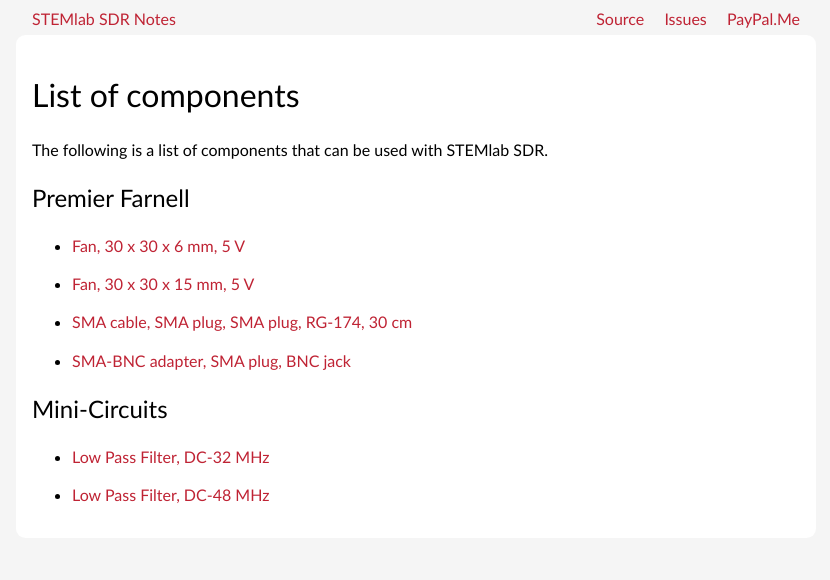
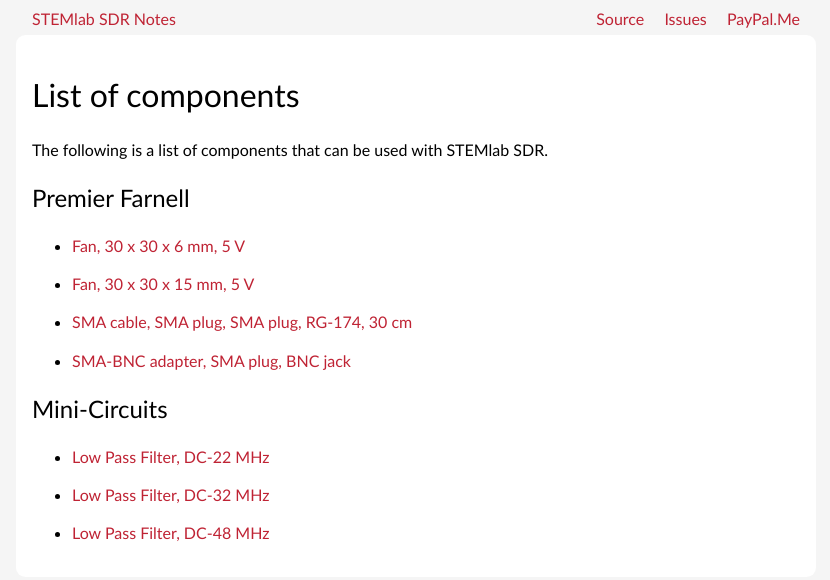
Before and after one commit to pavel-demin/stemlab-sdr-notes, a Jekyll site: the page built from components.md, in a window 1280 px wide. Shown: the top 580 px of the page, without its empty margins (224-1054 px from the left). Built offline with Jekyll 4.4.1, drawn with Linux system fonts in a browser that asks for light colours.

Commit message:
add 22 MHz low pass filter to components

```diff
--- a/components.md
+++ b/components.md
@@ -19,6 +19,8 @@
 Mini-Circuits
 -----
 
+ - [Low Pass Filter, DC-22 MHz](https://www.minicircuits.com/WebStore/dashboard.html?model=SLP-21.4%2B)
+
  - [Low Pass Filter, DC-32 MHz](https://www.minicircuits.com/WebStore/dashboard.html?model=SLP-30%2B)
 
  - [Low Pass Filter, DC-48 MHz](https://www.minicircuits.com/WebStore/dashboard.html?model=SLP-50%2B)
```
